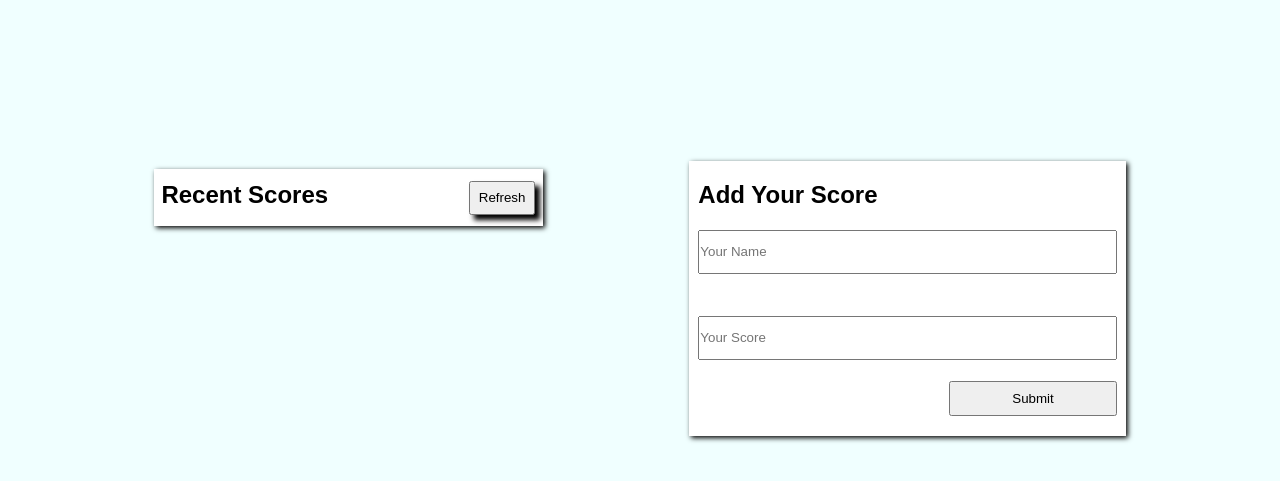
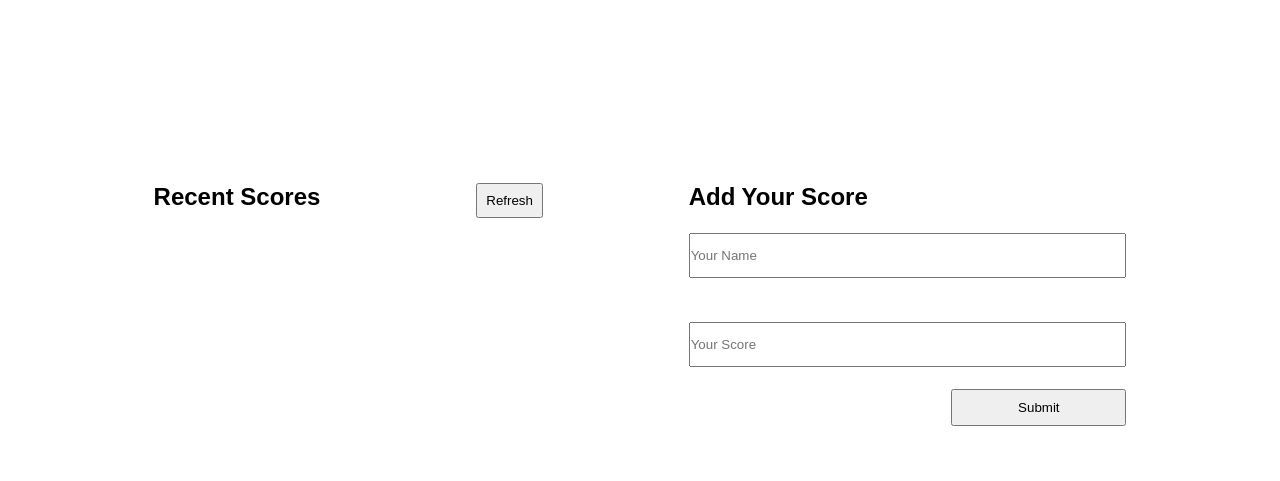
Before and after one commit to imubarak234/Leaderboard, a website built with webpack: page src/index.html in a window 1280 px wide. Shown: the part 129-610 px from the top of the page. Built offline with nearby package versions, Linux system fonts and the light colour scheme; no server answers.

Commit message:
Revert "project styling"

```diff
--- a/src/index.html
+++ b/src/index.html
@@ -22,8 +22,8 @@
         <section class="add-section flex direction">
           <h2>Add Your Score</h2>
           <form class="flex direction" id="forms">
-            <input type="text" id="name" placeholder="Your Name" >
-            <input type="text" id='score' placeholder="Your Score">
+            <input type="text" id="name" placeholder="Your Name" aria-required="true" required>
+            <input type="text" id='score' placeholder="Your Score" aria-required="true" required>
             <button type="submit" id="adding">Submit</button>
           </form>
         </section>
--- a/src/index.js
+++ b/src/index.js
@@ -34,7 +34,6 @@ const addToPage = (name, score) => {
   message.innerHTML = `${name}: ${score}`;
   leader.addToEnd(name, score);
   if (count % 2 === 0) { maindiv.style.backgroundColor = 'grey'; }
-  hold.style.border = '2px solid black';
   count += 1;
 };
 
@@ -58,7 +57,6 @@ add.addEventListener('click', () => {
       .catch((error) => {
         console.error('Error: ', error);
       });
-    form.reset();
   }
 });
 
--- a/src/style.css
+++ b/src/style.css
@@ -8,7 +8,6 @@ html,
 body {
   height: 100%;
   font-family: Arial, Helvetica, sans-serif;
-  background-color: azure;
 }
 
 .flex {
@@ -41,8 +40,6 @@ h1 {
 .refresh-section {
   width: 40%;
   height: auto;
-  background-color: white;
-  box-shadow: 2px 2px 5px black;
 }
 
 form button {
@@ -53,15 +50,11 @@ form button {
 
 .refresh-section button {
   padding: 2%;
-  box-shadow: 5px 5px 5px black;
 }
 
 .add-section {
   width: 45%;
   height: auto;
-  background-color: white;
-  box-shadow: 2px 2px 5px black;
-  padding: 2% 1%;
 }
 
 form input {
@@ -71,7 +64,7 @@ form input {
 
 .inner {
   justify-content: space-between;
-  padding: 3% 2%;
+  padding: 3% 0;
 }
 
 .divs-in {
```
